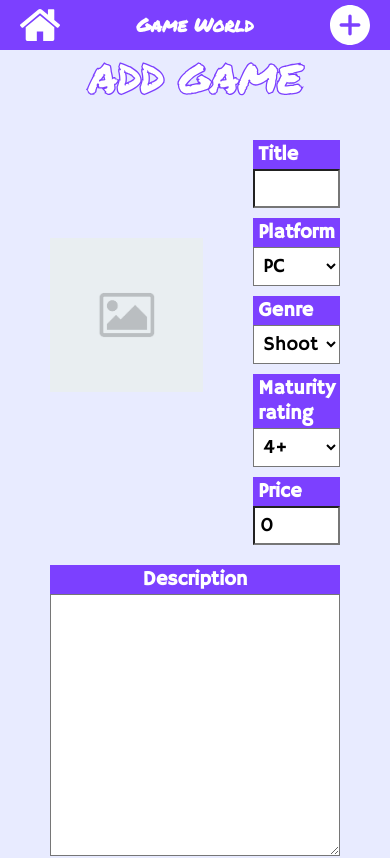
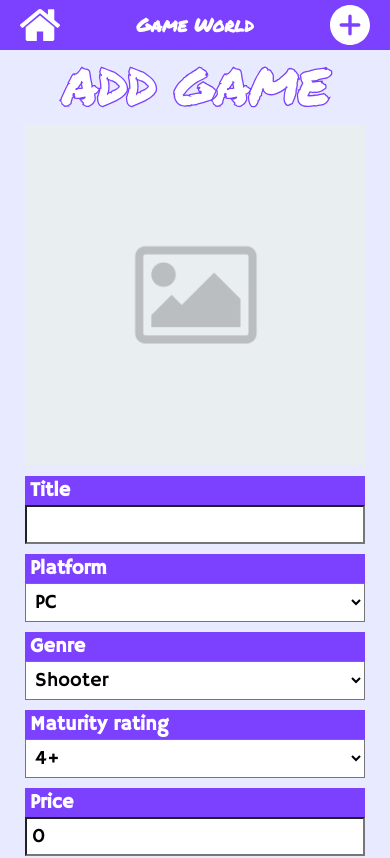
Before and after one commit to Falxns/Game-World, a React (Create React App) app in the folder client/: page /addgame in a window 390 px wide. Shown: the top 858 px of the page. Built offline with nearby package versions, Linux system fonts and the light colour scheme.

Commit message:
feat: add responsive UI and fix some css styles problems

```diff
--- a/client/src/components/Filters/filters.css
+++ b/client/src/components/Filters/filters.css
@@ -27,3 +27,38 @@
   width: 100%;
   background-color: #fff;
 }
+
+@media (max-width: 950px) {
+  .filters-list {
+    width: 96%;
+    flex-direction: row;
+    align-items: inherit;
+    margin: 0 2% 10px 2%;
+  }
+
+  .filters-ul {
+    display: flex;
+    width: 90%;
+  }
+
+  .filter-button {
+    width: 70px;
+  }
+}
+
+@media (max-width: 650px) {
+  .filters-list {
+    flex-direction: column;
+  }
+
+  .filters-ul {
+    display: flex;
+    flex-direction: column;
+    width: 100%;
+  }
+
+  .filter-button {
+    width: 100%;
+    height: 60px;
+  }
+}
--- a/client/src/components/GameCard/gameCard.css
+++ b/client/src/components/GameCard/gameCard.css
@@ -58,6 +58,7 @@
   width: 30px;
   height: 30px;
   border: 0;
+  background-color: transparent;
   background-size: contain;
   background-image: url("../../assets/icons/delete.svg");
 }
@@ -69,3 +70,21 @@
 .delete-button:hover {
   background-image: url("../../assets/icons/delete-active.svg");
 }
+
+@media (max-width: 1000px) {
+  .game-card {
+    max-width: 29%;
+  }
+}
+
+@media (max-width: 650px) {
+  .game-card {
+    max-width: 46%;
+  }
+}
+
+@media (max-width: 400px) {
+  .game-card {
+    max-width: 96%;
+  }
+}
--- a/client/src/pages/AddGame/addGame.css
+++ b/client/src/pages/AddGame/addGame.css
@@ -49,3 +49,34 @@
   padding: 0 50px;
   margin-bottom: 15px;
 }
+
+@media (max-width: 575px) {
+  .add-ul {
+    display: flex;
+    flex-direction: column;
+    width: 100%;
+  }
+
+  .col-title {
+    width: 100%;
+    padding: 0 25px;
+  }
+
+  .add-bottom {
+    padding: 0 25px;
+  }
+
+  .add-button {
+    height: 60px;
+  }
+
+  .image-upload {
+    width: calc(100% - 50px);
+    margin: 0 25px;
+  }
+
+  .cols-wrapper-add {
+    flex-direction: column;
+    width: 100%;
+  }
+}
--- a/client/src/pages/Game/game.css
+++ b/client/src/pages/Game/game.css
@@ -95,7 +95,7 @@
 }
 
 @media (max-width: 1100px) {
-  .head-line {
+  .head-line-game {
     top: 10vh;
   }
 
@@ -108,7 +108,7 @@
   }
 }
 @media (max-width: 800px) {
-  .head-line {
+  .head-line-game {
     font-size: 60px;
   }
 
@@ -134,7 +134,7 @@
 }
 
 @media (max-width: 530px) {
-  .head-line {
+  .head-line-game {
     font-size: 50px;
   }
 
@@ -161,6 +161,7 @@
 
   .info-list {
     flex-direction: column;
+    height: 100%;
   }
   .game-area {
     height: calc(100vh + 64px);
@@ -179,7 +180,7 @@
 }
 
 @media (max-width: 400px) {
-  .head-line {
+  .head-line-game {
     font-size: 40px;
   }
 }
--- a/client/src/pages/Home/home.css
+++ b/client/src/pages/Home/home.css
@@ -12,3 +12,30 @@
   display: flex;
   margin-bottom: 10px;
 }
+
+@media (max-width: 950px) {
+  .cols-wrapper {
+    flex-direction: column;
+    width: 100%;
+  }
+}
+
+@media (max-width: 575px) {
+  .footer-icon,
+  .img-header {
+    width: 40px;
+    height: 40px;
+  }
+
+  .img-anchor {
+    width: 40px;
+    height: 40px;
+  }
+}
+
+@media (max-width: 400px) {
+  .head-line {
+    font-size: 50px;
+    height: 70px;
+  }
+}
```
Also changed, not shown: 1 other file (tests, documents, lock files or other folders).
